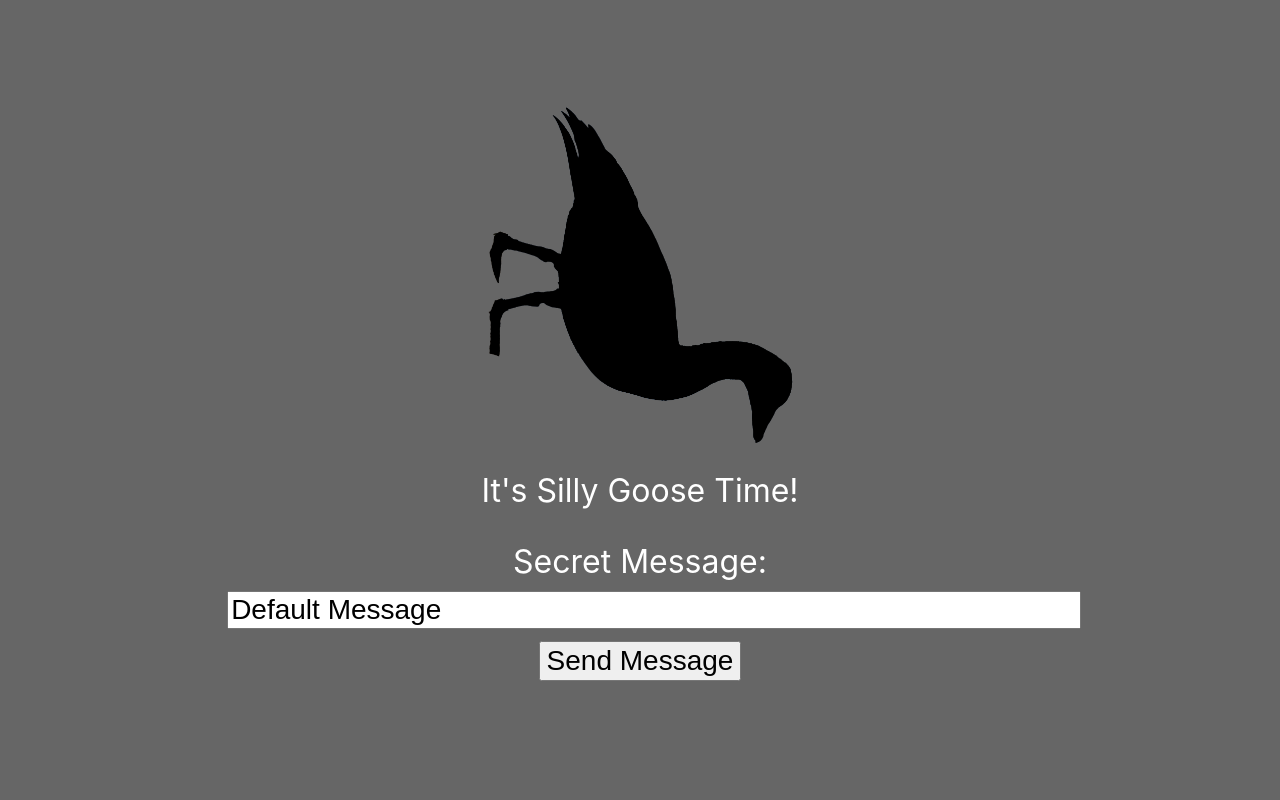
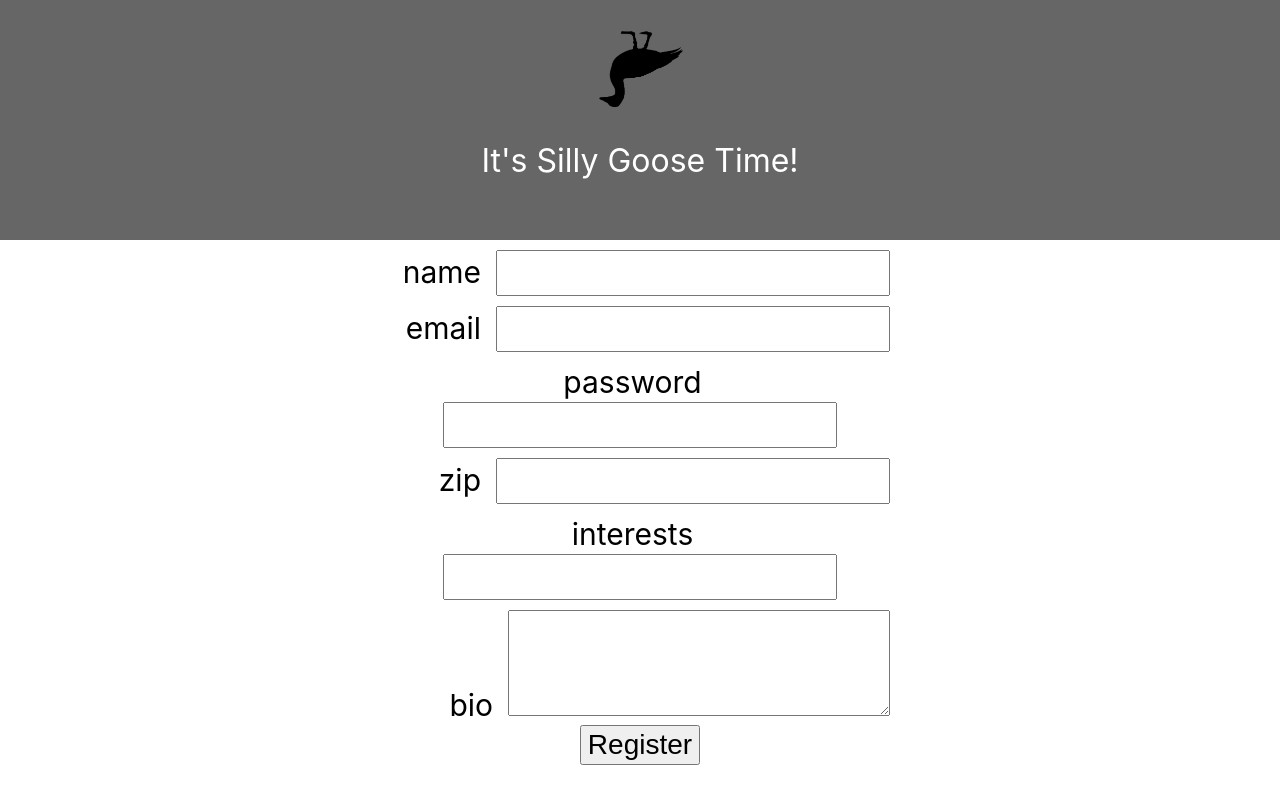
Before and after one commit to MSBradshaw/SillyGooseTimeFront, a React (Create React App) app in the folder app/: page /register in a window 1280 px wide. Built offline with nearby package versions, Linux system fonts and the light colour scheme.

Commit message:
created a page to register a user at, it succesfully sends a post request to the API and gets it added to the users table

```diff
--- a/app/package.json
+++ b/app/package.json
@@ -8,6 +8,7 @@
     "@testing-library/user-event": "^7.2.1",
     "react": "^16.13.0",
     "react-dom": "^16.13.0",
+    "react-router-dom": "^5.1.2",
     "react-scripts": "3.4.0"
   },
   "scripts": {
--- a/app/src/App.css
+++ b/app/src/App.css
@@ -3,19 +3,19 @@
 }
 
 .App-logo {
-  height: 40vmin;
+  height: 10vmin;
   pointer-events: none;
 }
 
 @media (prefers-reduced-motion: no-preference) {
   .App-logo {
-    animation: App-logo-spin infinite 20s linear;
+    animation: App-logo-spin infinite 10s linear;
   }
 }
 
 .App-header {
   background-color: #666;
-  min-height: 100vh;
+  min-height: 30vh;
   display: flex;
   flex-direction: column;
   align-items: center;
--- a/app/src/App.js
+++ b/app/src/App.js
@@ -1,14 +1,13 @@
 import React from 'react';
+import { BrowserRouter, Route, Switch } from 'react-router-dom';
+import home from './components/home';
+import register from './components/register';
 import logo from './big-goose.png';
 import './App.css';
-
 
 class App extends React.Component {
     constructor(props) {
         super(props);
-        this.state = {
-            message: 'Default Message'
-        }
     }
     render(){
         return(
@@ -18,26 +17,15 @@ class App extends React.Component {
                     <p>
                         It's Silly Goose Time!
                     </p>
-                    <form>
-                        <label for="message">Secret Message:</label>
-                        <input type="text" id="message" value={this.state.message} onChange={this.onMessageChange.bind(this)}></input>
-                        <button onClick={this.sendMessage.bind(this)}>Send Message</button>
-                    </form>
                 </header>
+                <BrowserRouter>
+                    <Switch>
+                        <Route path="/" component={home} exact/>
+                        <Route path="/register" component={register}/>
+                    </Switch>
+                </BrowserRouter>
             </div>
         )
-    }
-    onMessageChange(event){
-        this.setState({message: event.target.value})
-    }
-    sendMessage(event){
-        event.preventDefault()
-        console.log(this.state.message)
-        var xhr = new XMLHttpRequest();
-        xhr.open("POST", 'http://localhost:3000', true);
-        xhr.setRequestHeader('Content-Type', 'application/json');
-        console.log('{"Cheese":"'+this.state.message+'"}')
-        xhr.send('{"Cheese":"'+this.state.message+'"}');
     }
 }
 
--- /dev/null
+++ b/app/src/components/home.js
@@ -0,0 +1,35 @@
+import React from 'react';
+import logo from '../big-goose.png';
+import '../App.css';
+
+class Home extends React.Component {
+    constructor(props) {
+        super(props);
+        this.state = {
+            message: 'Default Message'
+        }
+    }
+    render(){
+        return(
+            <form>
+                <label for="message">Secret Message:</label>
+                <input type="text" id="message" value={this.state.message} onChange={this.onMessageChange.bind(this)}></input>
+                <button onClick={this.sendMessage.bind(this)}>Send Message</button>
+            </form>
+        )
+    }
+    onMessageChange(event){
+        this.setState({message: event.target.value})
+    }
+    sendMessage(event){
+        event.preventDefault()
+        console.log(this.state.message)
+        var xhr = new XMLHttpRequest();
+        xhr.open("POST", 'http://localhost:3000', true);
+        xhr.setRequestHeader('Content-Type', 'application/json');
+        console.log('{"Cheese":"'+this.state.message+'"}')
+        xhr.send('{"Cheese":"'+this.state.message+'"}');
+    }
+}
+
+export default Home;
--- /dev/null
+++ b/app/src/components/register.js
@@ -0,0 +1,69 @@
+import React from 'react';
+import '../css/register.css';
+import logo from '../big-goose.png';
+
+class Register extends React.Component {
+    constructor(props) {
+        super(props);
+        this.state = {
+            name:'',
+            email:'',
+            password:'',
+            interests:'',
+            zip:'',
+            picture_path:'dumby/path/for/now.png',
+            bio:''
+        }
+    }
+    render(){
+        // generate multiple more or less identical form fields
+        // these are their names, they much match what is in state
+        var fields = ['name','email','password','zip','interests'];
+        var items = [];
+        // these need to be ordered the same at the fields list
+        var state_values = [
+            this.state.name,
+            this.state.email,
+            this.state.password,
+            this.state.zip,
+            this.state.interests];
+        // create a div with stuff in it for each one
+        for (const [index, value] of fields.entries()) {
+            items.push(
+                <div class="form_item">
+                    <label for={value}>{value}</label>
+                    <input type="text" id={value} value={state_values[index]} onChange={this.onMessageChange.bind(this)}></input>
+                </div>
+            )
+        }
+        return(
+            <form>
+                {items}
+                <div class="form_item">
+                    <label for="bio">bio</label>
+                    <textarea type="text" id="bio" value={this.state.bio} onChange={this.onMessageChange.bind(this)}></textarea>
+                </div>
+                <button onClick={this.sendMessage.bind(this)}>Register</button>
+            </form>
+        )
+    }
+    onMessageChange(event){
+        console.log(event.target.value);
+        // this {state item: value}
+        this.setState({[event.target.id]: event.target.value})
+    }
+    sendMessage(event){
+        event.preventDefault()
+        // send a post request
+        var xhr = new XMLHttpRequest();
+        xhr.open("POST", 'http://localhost:3000/users', true);
+        xhr.setRequestHeader('Content-Type', 'application/json');
+        // make all the info in state JSON
+        var info = JSON.stringify(this.state);
+        console.log(info);
+        // send it!
+        xhr.send(info);
+    }
+}
+
+export default Register;
--- /dev/null
+++ b/app/src/css/register.css
@@ -0,0 +1,35 @@
+.form_item{
+	margin-left: auto;
+	width: fit-content;
+	margin-top: 10px;
+}
+
+.form_item label{
+	line-height: 40px;
+	font-size: 30px;
+	margin-right: 15px;
+}
+
+.form_item input{
+	line-height: 40px;
+	font-size: 30px;
+	height: 40px;
+}
+
+.form_item textarea{
+	line-height: 40px;
+	font-size: 30px;
+	height: 100px;
+}
+
+.form_item select{
+	line-height: 40px;
+	font-size: 30px;
+	height: 100px;
+	width: 301px;
+}
+
+form {
+	width: 500px;
+    margin: auto;
+}
```
Also changed, not shown: 1 other file (tests, documents, lock files or other folders).
